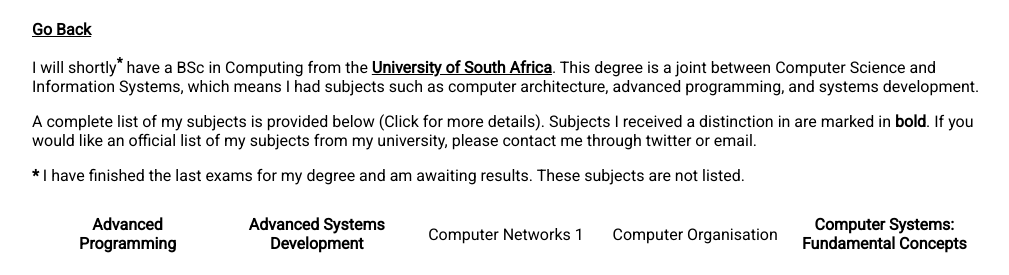
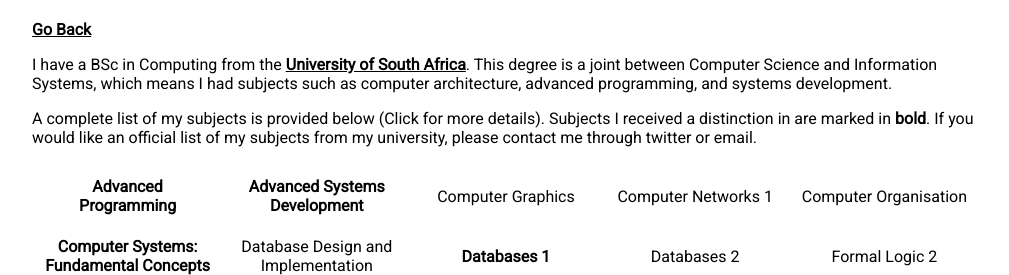
Before and after one commit to MrSquigy/portfolio, a plain HTML site: page education.html in a window 1280 px wide. Shown: the top 275 px of the page, without its empty margins (134-1143 px from the left). Drawn offline with Linux system fonts and the light colour scheme.

Commit message:
🎉 Graduation Update 🎉

```diff
--- a/education.html
+++ b/education.html
@@ -11,7 +11,7 @@
         <div class="center">
             <a href="index.html">Go Back</a>
             <p>
-                I will shortly<b><sup>*</sup></b> have a BSc in Computing from the <a href="https://www.unisa.ac.za" target="_blank">University of South Africa</a>. This degree
+                I have a BSc in Computing from the <a href="https://www.unisa.ac.za" target="_blank">University of South Africa</a>. This degree
                 is a joint between Computer Science and Information Systems, which means I had subjects such as computer
                 architecture, advanced programming, and systems development.
             </p>
@@ -20,8 +20,6 @@
                 A complete list of my subjects is provided below (Click for more details). Subjects I received a distinction in are marked in <b>bold</b>. If you would like an official list of my subjects from my
                 university, please contact me through twitter or email.
             </p>
-
-            <p><b>*</b> I have finished the last exams for my degree and am awaiting results. These subjects are not listed.</p>
 
             <!-- The table is populated from js -->
             <table id="subject-list"></table><br>
--- a/js/script.js
+++ b/js/script.js
@@ -20,6 +20,7 @@
 // List of subjects in format [name, distinction, description]
 const subjects = [["Advanced Programming", true, "To increase the depth of the student's insight into advanced programming principles and consolidate their competence therein. This module was taught in C++."],
 ["Advanced Systems Development", true, "To introduce students to advanced topics in the analysis of information systems. Including topics related to the software process, software engineering practice and the application of web engineering."],
+["Computer Graphics", false, "To enable a student to understand and apply the basic principles and techniques of modern computer graphics."],
 ["Computer Networks 1", false, "To introduce the fundamental building blocks that form a modern network, such as protocols, topologies and hardware. This module provides in-depth coverage of the most important concepts in contemporary networking, such as TCP/IP, Ethernet, wireless transmission, and security. Students will also acquire the skills to build a network from scratch and maintain, upgrade, and troubleshoot an existing network."],
 ["Computer Organisation", false, "To introduce students to the underlying structure of a modern digital computer including digital logic level, machine code level and the software system level. It involves programming in an assembly language."],
 ["Computer Systems: Fundamental Concepts", true, "To introduce students to the computer as a system. This module covers hardware concepts such as the internal representation of numbers and characters and basic computer architecture and software concepts such as systems software and applications software. It also includes a brief introduction to databases and systems analysis and design."],
```
Also changed, not shown: index.html (+1 -1 lines), 1 other file.
